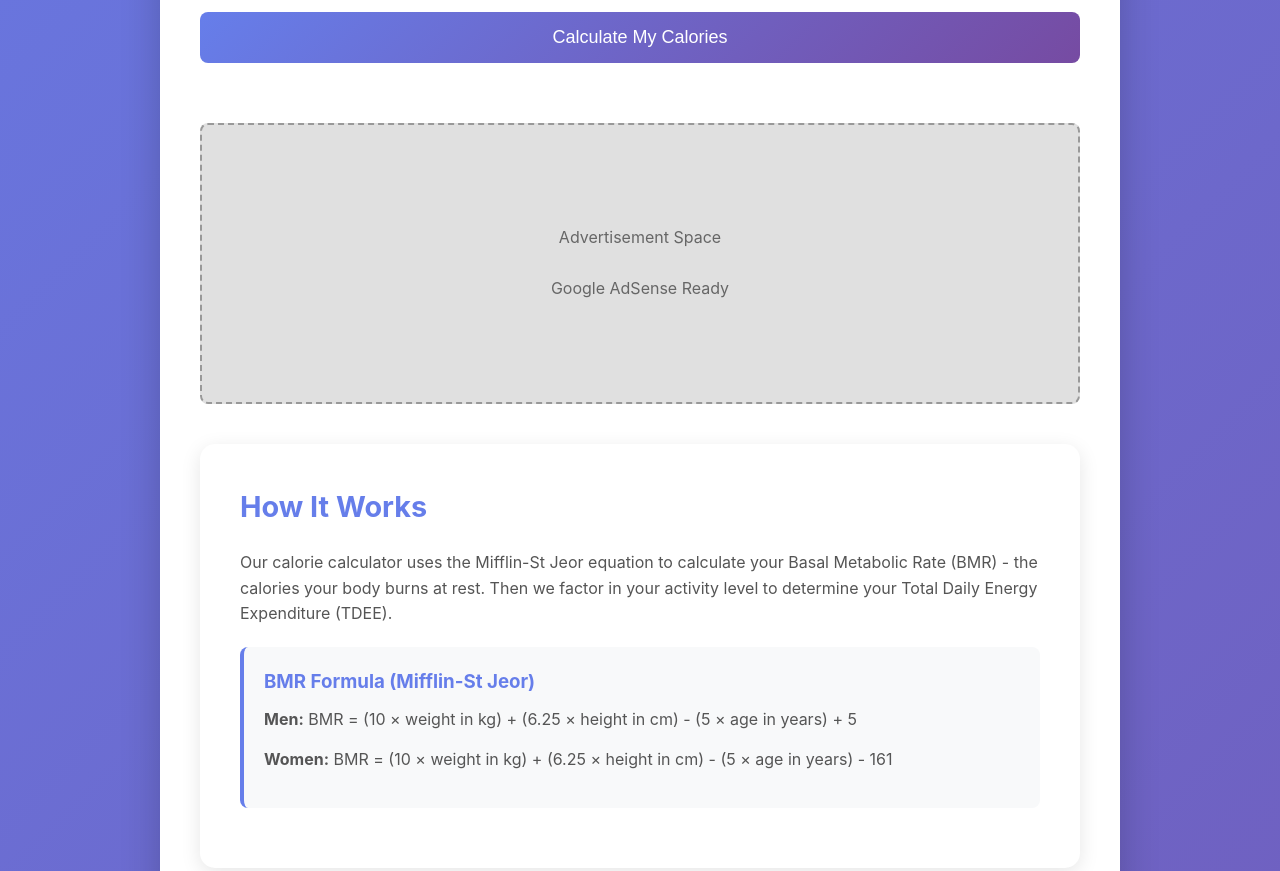
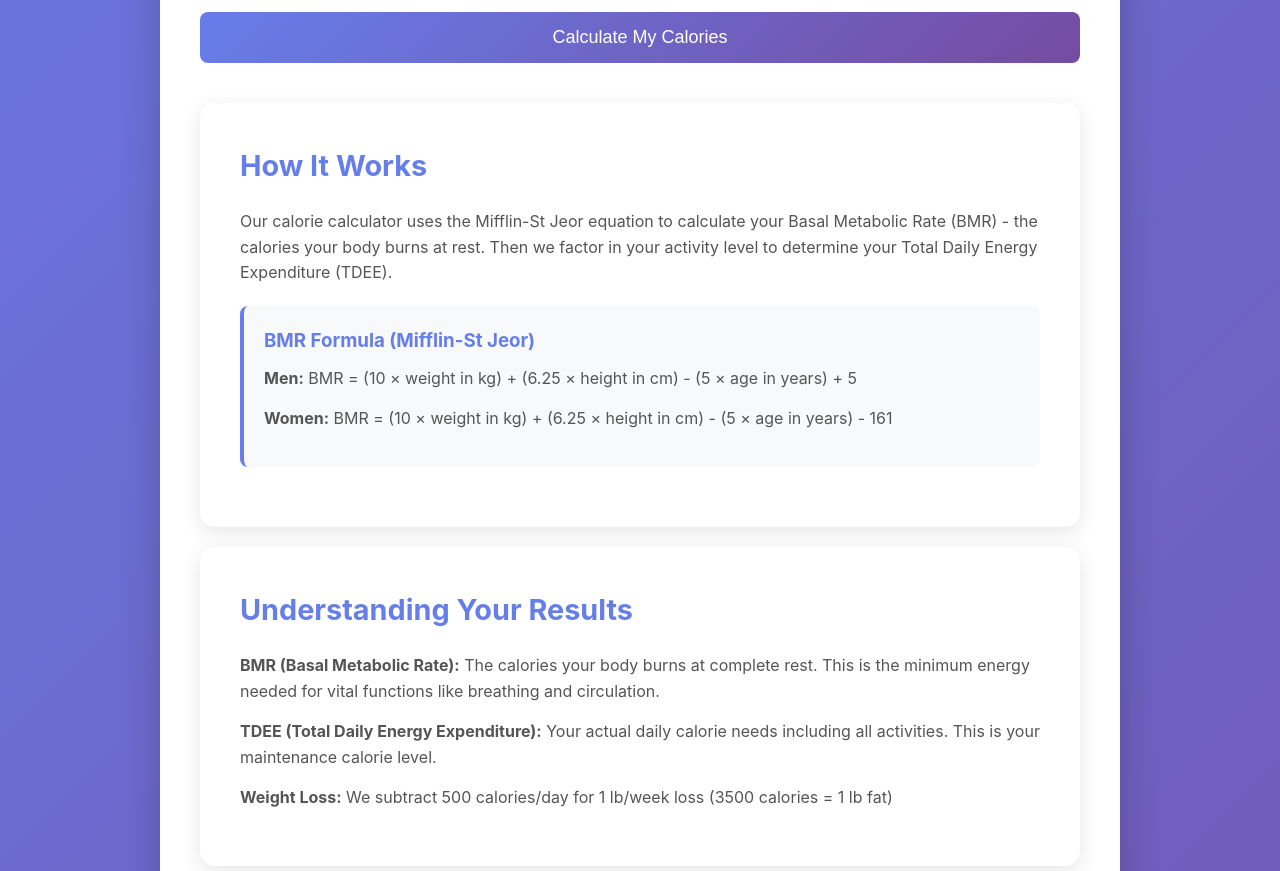
Before and after one commit to m4quick/calorie-calculator-tool, a website: page index.html in a window 1280 px wide. Shown: the part 1000-1871 px from the top of the page. Drawn offline with Linux system fonts and the light colour scheme.

Commit message:
Remove empty reserved-space ad placeholder boxes
Now that Auto ads is on, Google decides ad placement on its own — these
manual reserved-space boxes serve no purpose and would stay empty
forever, so removed them along with their CSS.

```diff
--- a/index.html
+++ b/index.html
@@ -425,15 +425,6 @@
         }
         .macro-name {
             font-size: 0.85em;
-            color: #666;
-        }
-        .ad-placeholder {
-            background: #e0e0e0;
-            border: 2px dashed #999;
-            padding: 100px 20px;
-            text-align: center;
-            margin: 40px 0;
-            border-radius: 8px;
             color: #666;
         }
         .content-section {
@@ -881,13 +872,6 @@
                 <div id="timeline-text" style="margin-top: 20px; padding: 15px; background: #e8f4f8; border-radius: 8px; font-size: 14px;"></div>
             </div>
 
-            <!-- Ad Space -->
-            <div class="ad-placeholder">
-                Advertisement Space
-                <br><br>
-                Google AdSense Ready
-            </div>
-
             <div class="content-section">
             <h2>How It Works</h2>
             <p>Our calorie calculator uses the Mifflin-St Jeor equation to calculate your Basal Metabolic Rate (BMR) - the calories your body burns at rest. Then we factor in your activity level to determine your Total Daily Energy Expenditure (TDEE).</p>
@@ -938,12 +922,6 @@
         </div>
     </div>
 
-    <!-- Ad Space -->
-    <div class="ad-placeholder">
-        Advertisement Space
-        <br><br>
-        Google AdSense Ready
-    </div>
     </div>
 
         <!-- International Government Health Resources -->
```
